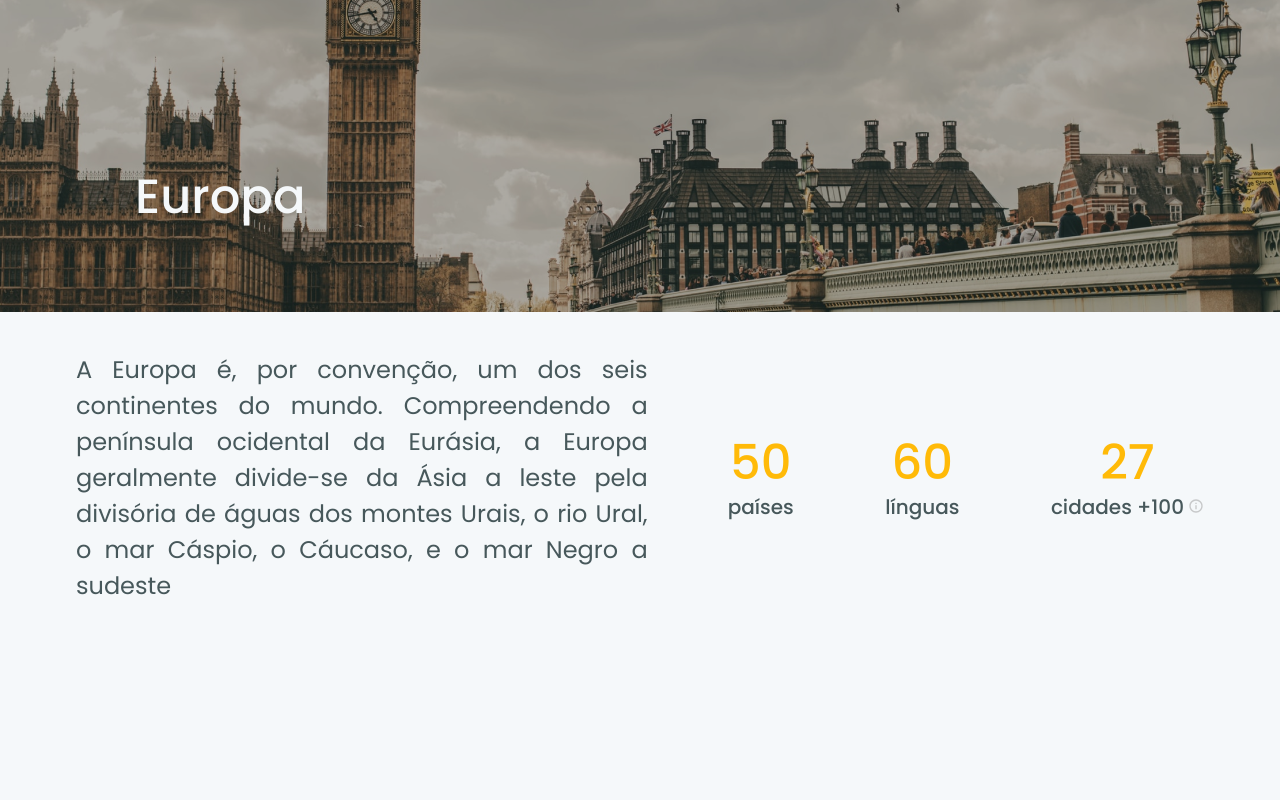
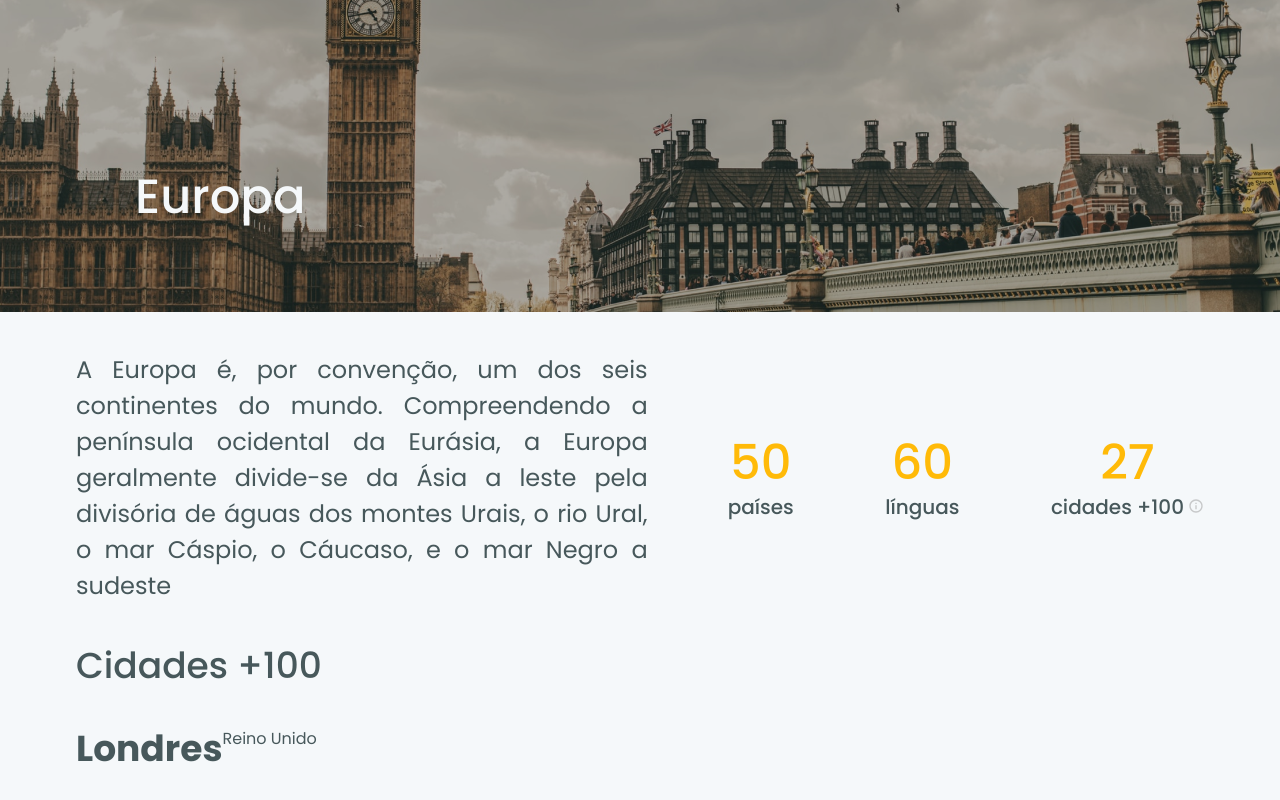
Before and after one commit to m4rcaoferole/desafio-interface-chakra, a Next.js app: page /places/europe in a window 1280 px wide. Shown: the part 288-1088 px from the top of the page. Before the commit the page ends 972 px from the top, so only its background shows below. Built offline with nearby package versions, Linux system fonts and the light colour scheme.

Commit message:
feat: initial cities and city components

```diff
--- /dev/null
+++ b/src/components/Cities/City.tsx
@@ -0,0 +1,16 @@
+import { Box, Flex, Heading, Image, Text } from "@chakra-ui/react";
+
+export default function City() {
+  return (
+    <Box borderRadius="4px" overflow="hidden">
+      <Image />
+      <Flex>
+        <Flex>
+          <Heading>Londres</Heading>
+          <Text>Reino Unido</Text>
+        </Flex>
+        <Image />
+      </Flex>
+    </Box>
+  );
+}
--- /dev/null
+++ b/src/components/Cities/index.tsx
@@ -0,0 +1,19 @@
+import { Grid, Heading } from "@chakra-ui/layout";
+import City from "./City";
+
+export default function Cities() {
+  return (
+    <div>
+      <Heading fontSize={["2xl","4xl"]} fontWeight="500" mb="10">Cidades +100</Heading>
+      <Grid
+        templateColumns={["1fr","1fr 1fr","1fr 1fr 1fr","1fr 1fr 1fr 1fr"]}
+        gap={["20px","45px"]}
+        alignItems="center"
+        justifyContent="center"
+        px={["30px","0"]}
+      >
+        <City />
+      </Grid>
+    </div>
+  );
+}
--- a/src/pages/places/[slug].tsx
+++ b/src/pages/places/[slug].tsx
@@ -1,4 +1,5 @@
 import { Flex } from "@chakra-ui/react";
+import Cities from "../../components/Cities";
 import ContainerBanner from "../../components/ContainerBanner";
 import Content from "../../components/Content";
 import Header from "../../components/Header";
@@ -10,6 +11,7 @@ export default function Places() {
       <ContainerBanner />
       <Flex direction="column" maxW="1160px" mx="auto" mb="10" px="1rem">
         <Content />
+        <Cities />
       </Flex>
     </Flex>
   );
```
